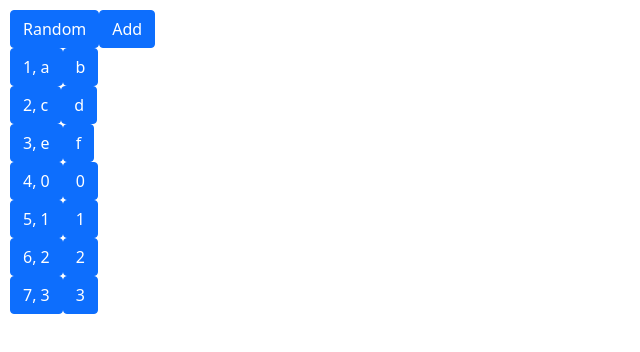
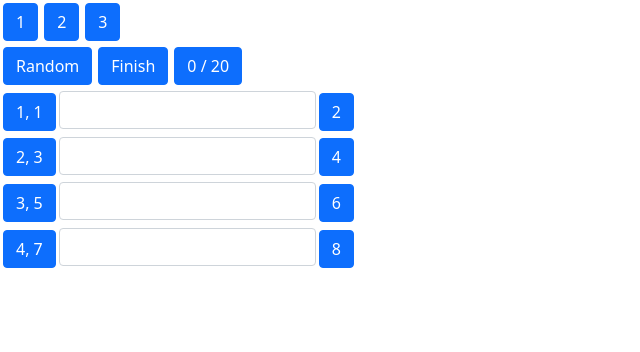
Before and after one commit to NguyenTanPhucK11/barron-essential-web, a React (Create React App) app: page / in a window 1280 px wide. Shown: the top 352 px of the page, without its empty margins (0-640 px from the left). Built offline with nearby package versions, Linux system fonts and the light colour scheme.

Commit message:
select lesson, score

```diff
--- a/src/App.css
+++ b/src/App.css
@@ -65,3 +65,11 @@ textarea.materialize-textarea:focus:not([readonly]) {
 .body-style {
   padding: 10px;
 }
+.btn-primary {
+  margin: 3px;
+  padding: 0px;
+}
+
+.form-control {
+  margin-top: 3px;
+}
--- a/src/App.js
+++ b/src/App.js
@@ -6,8 +6,9 @@ import Button from "react-bootstrap/Button";
 import Page from "./components/Page";
 function App() {
   return (
-    <div className="body-style">
+    <div className="">
       <Page />
+
     </div>
   );
 }
--- a/src/components/Page.css
+++ b/src/components/Page.css
@@ -6,9 +6,7 @@ body {
   font-size: 100%;
   background-color: red;
 }
-.btn-primary {
-  margin: 3px;
-}
+
 .timer-container {
   color: white;
   width: 100vw;
@@ -66,3 +64,9 @@ section p:first-child,
     padding: 3em 1em;
   }
 }
+
+.inline {
+  display: inline-block;
+  border: 1px solid red;
+  margin: 10px;
+}
--- a/src/components/Page.js
+++ b/src/components/Page.js
@@ -1,15 +1,15 @@
 import React, { useEffect, useState } from "react";
-
 import { Button } from "react-bootstrap";
+import { stockData } from "../data";
 
 function NewVocab() {
   var indents = [
     <div style={{}}>
       <div>Practice memorizing vocabulary BARRONS IELTS</div>
-      <Button class="btn-primary" variant="primary">
+      <Button className="btn-primary" variant="primary">
         New Vocab
       </Button>
-      <Button class="btn-primary" variant="primary">
+      <Button className="btn-primary" variant="primary">
         Start
       </Button>
     </div>,
@@ -17,61 +17,128 @@ function NewVocab() {
 
   return indents;
 }
-const vocabInit = [
+let score = 0;
+
+let vocabInit = [
   {
     word: "a",
     def: "b",
   },
-  {
-    word: "c",
-    def: "d",
-  },
-  {
-    word: "e",
-    def: "f",
-  },
 ];
-for (let i = 0; i < 4; i++) vocabInit.push({ word: i, def: i });
+vocabInit = stockData[0];
+console.log("lengthStock", stockData.length);
+
+// function Lesson() {
+//   var a = [];
+//   const onClick = (index) => {
+//     vocabInit = stockData[index];
+//     console.log("VocabInit", a);
+//   };
+
+//   stockData.map((item, index) => {
+//     a.push(
+//       <div style={{ display: "inline-block" }}>
+//         <Button
+//           class="btn-primary"
+//           variant="primary"
+//           onClick={() => onClick(index)}
+//         >
+//           {index + 1}
+//         </Button>
+//       </div>
+//     );
+//   });
+
+//   return a;
+// }
+
+const Lesson = ({ setLesson }) => {
+  return stockData.map((item, index) => (
+    <div key={index.toString()} style={{ display: "inline-block" }}>
+      <Button
+        className="btn-primary"
+        variant="primary"
+        onClick={() => setLesson(index)}
+      >
+        {index + 1}
+      </Button>
+    </div>
+  ));
+};
 
 function Random() {
   var a = [];
+
   const [list, setCount] = useState(vocabInit);
-  console.log("list", list);
+  const [count, setScore] = useState(score);
+  // a.push(Lesson());
+  const onClick = (index) => {
+    setCount(stockData[index]);
+  };
 
   a.push(
     <div>
       {/* {JSON.stringify(list)} */}
+      <Lesson setLesson={onClick} />
       <div>
         <Button
-          class="btn-primary"
+          className="btn-primary"
           variant="primary"
           onClick={() => {
             let tempt = [...list];
             tempt.sort(() => Math.random() - 0.5);
             setCount(tempt);
+            list.map((item, index) => {
+              document.getElementById("ipVocab" + index).value = "";
+            });
+            // document.getElementById("ipVocab").value = "";
           }}
         >
           Random
         </Button>
         <Button
-          class="btn-primary"
+          className="btn-primary"
           variant="primary"
           onClick={() => {
-            setCount(list);
-            console.log(list);
+            list.map((item, index) => {
+              if (
+                document.getElementById("ipVocab" + index).value == item.def
+              ) {
+                document.getElementById("ipVocab" + index).style.color =
+                  "green";
+                  score++;
+              } else
+                document.getElementById("ipVocab" + index).style.color = "red";
+
+              if (document.getElementById("ipVocab" + index).value == "")
+                document.getElementById("ipVocab" + index).value = "x";
+            });
+            // document.getElementById("ipVocab").value = "";
+            setScore(score);
+
           }}
         >
-          Add
+          Finish
+        </Button>
+        <Button className="btn-primary" variant="primary">
+          {count} / 20
         </Button>
       </div>
       {list.map((item, index) => (
-        <div>
-          <Button class="btn-primary" variant="primary">
-            {index + 1}, {item.word}
-          </Button>
-          <Button class="btn-primary" variant="primary">
-            {item.def}
-          </Button>
+        <div key={index.toString()} className="inline w-50">
+          <div style={{ display: "inline-block" }}>
+            <Button className="btn-primary" variant="primary">
+              {index + 1}, {item.word}
+            </Button>
+          </div>
+          <div style={{ display: "inline-block" }}>
+            <input type="" className="form-control" id={"ipVocab" + index} />
+          </div>
+          <div style={{ display: "inline-block" }}>
+            <Button className="btn-primary" variant="primary">
+              {item.def}
+            </Button>{" "}
+          </div>
         </div>
       ))}
     </div>
@@ -109,10 +176,10 @@ function RandomVocab() {
   for (var i = 0; i < 10; i++) {
     indents.push(
       <div>
-        <Button class="btn-primary" variant="primary">
+        <Button className="btn-primary" variant="primary">
           {i + 1}
         </Button>
-        <Button class="btn-primary" variant="primary">
+        <Button className="btn-primary" variant="primary">
           Vocab
         </Button>
       </div>
--- /dev/null
+++ b/src/data.js
@@ -0,0 +1,56 @@
+export const stockData = [
+  [
+    {
+      word: "1",
+      def: "2",
+    },
+    {
+      word: "3",
+      def: "4",
+    },
+    {
+      word: "5",
+      def: "6",
+    },
+    {
+      word: "7",
+      def: "8",
+    },
+  ],
+  [
+    {
+      word: "11",
+      def: "12",
+    },
+    {
+      word: "13",
+      def: "14",
+    },
+    {
+      word: "15",
+      def: "16",
+    },
+    {
+      word: "17",
+      def: "18",
+    },
+  ],
+  [
+    {
+      word: "21",
+      def: "22",
+    },
+    {
+      word: "23",
+      def: "24",
+    },
+    {
+      word: "25",
+      def: "26",
+    },
+    {
+      word: "27",
+      def: "28",
+    },
+  ],
+];
```
Also changed, not shown: src/components/ShowVocab.js (added, +23 -0 lines).
